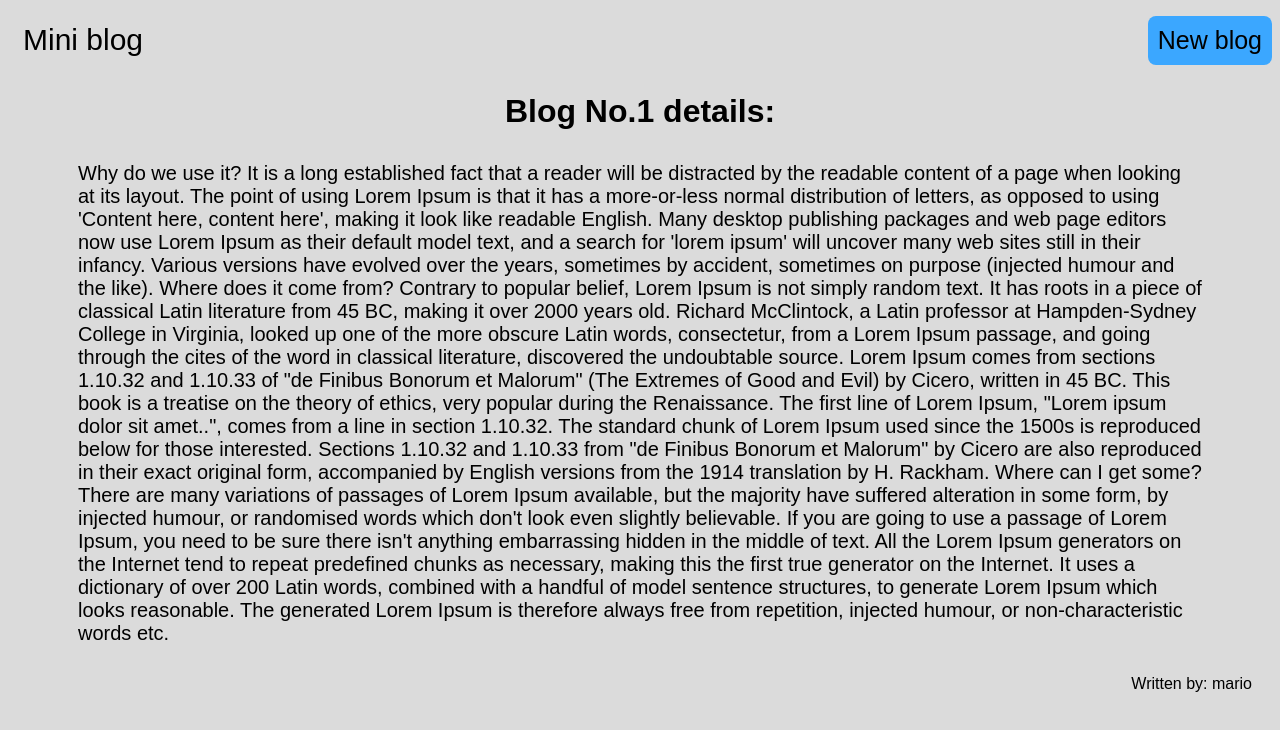
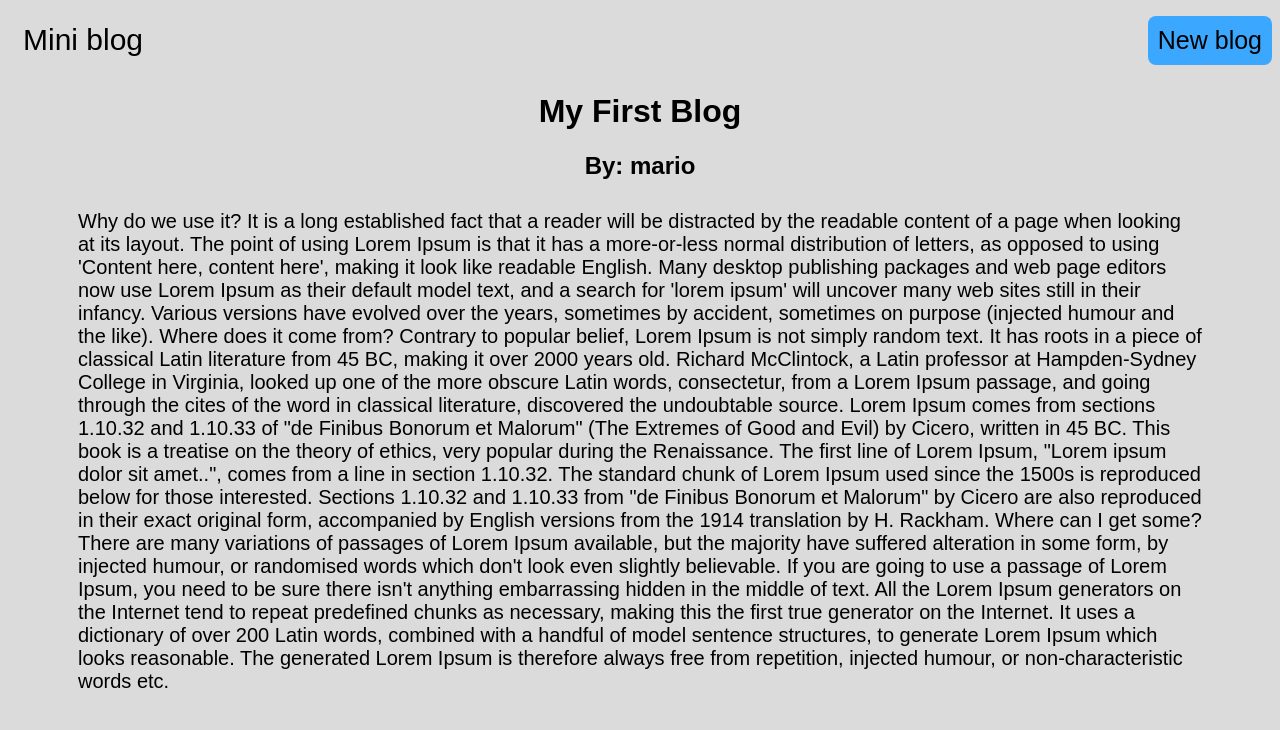
Before and after one commit to LLeski00/MiniBlog, a React (Create React App) app: page /blogs/1 in a window 1280 px wide. Shown: the top 730 px of the page. Built offline with nearby package versions, Linux system fonts and the light colour scheme; data requests are answered from the project's data file; a web font is replaced by a local one.

Commit message:
Submiting blog to database

```diff
--- a/src/BlogDetails.js
+++ b/src/BlogDetails.js
@@ -9,13 +9,13 @@ const BlogDetails = () => {
     return (
         <div className="blog-details">
             <div className="blog-details-content">
-                <h1>Blog No.{id} details: </h1>
                 {error && <p className="blog-error">{error}</p>}
                 {isLoading && <p className="blog-loading">Loading...</p>}
                 {blog &&
                     <div className="blog-details-data">
+                        <h1 className="blog-details-title">{blog.title}</h1>
+                        <h2 className="blog-details-author">By: {blog.author}</h2>
                         <p className="blog-details-body">{blog.body}</p>
-                        <p className="blog-details-author">Written by: {blog.author}</p>
                     </div>
                 }
             </div>
--- a/src/Create.js
+++ b/src/Create.js
@@ -1,16 +1,31 @@
 import { useState } from "react";
+import { useNavigate } from "react-router-dom";
 
 const Create = () => {
 
     const [title,setTitle] = useState("");
     const [body,setBody] = useState("");
     const [author,setAuthor] = useState("");
+    const [isLoading,setIsLoading] = useState(false);
+    const navigate = useNavigate();
 
     const handleBlogSubmit = (e) => {
         e.preventDefault();
-        const preview = body.slice(0,20)+"...";
+        const preview = body.slice(0,30)+"...";
         const blogContent = {title,preview,body,author};
-        console.log(blogContent);
+
+        setIsLoading(true);
+
+        fetch("http://localhost:8000/blogs",{
+            method:'POST',
+            headers:{"Content-Type" : "application/json"},
+            body:JSON.stringify(blogContent)
+        })
+        .then(()=>{
+            setIsLoading(false);
+        })
+
+        navigate("/");
     }
 
     return (
@@ -36,7 +51,8 @@ const Create = () => {
                         required
                         value={author}
                         onChange={(e)=>setAuthor(e.target.value)}/>
-                    <button>Add blog</button>
+                    {!isLoading && <button>Add blog</button>}
+                    {isLoading && <button disabled>Adding...</button>}
                 </form>
             </div>
         </div>
--- a/src/index.css
+++ b/src/index.css
@@ -141,6 +141,9 @@ body {
 }
 
 .blog-details-author {
-  text-align: end;
-  padding-right: 20px;
+  text-align: center;
 }
+
+.blog-details-title {
+  text-align: center;
+}
```
Also changed, not shown: data/db.json (+14 -0 lines).
